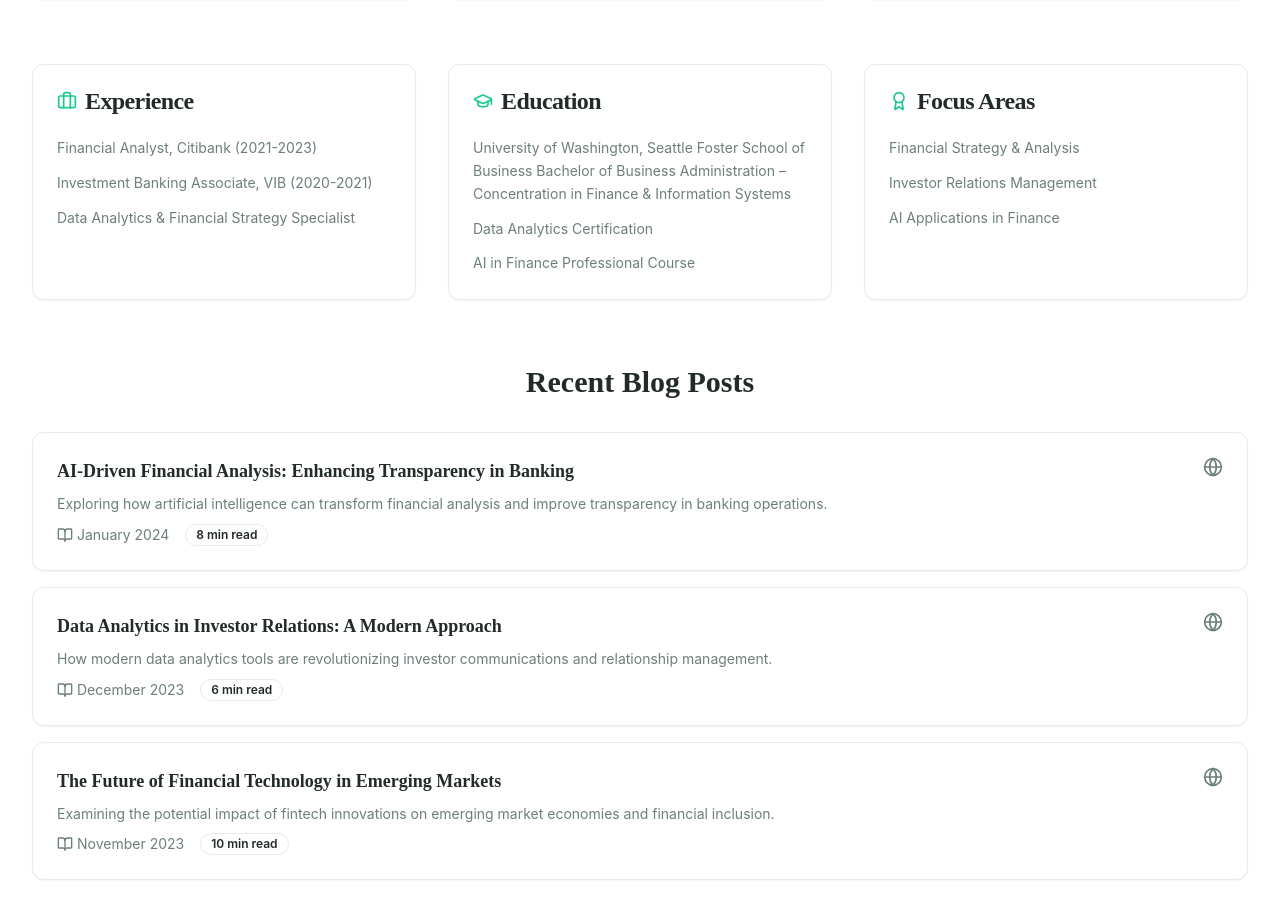
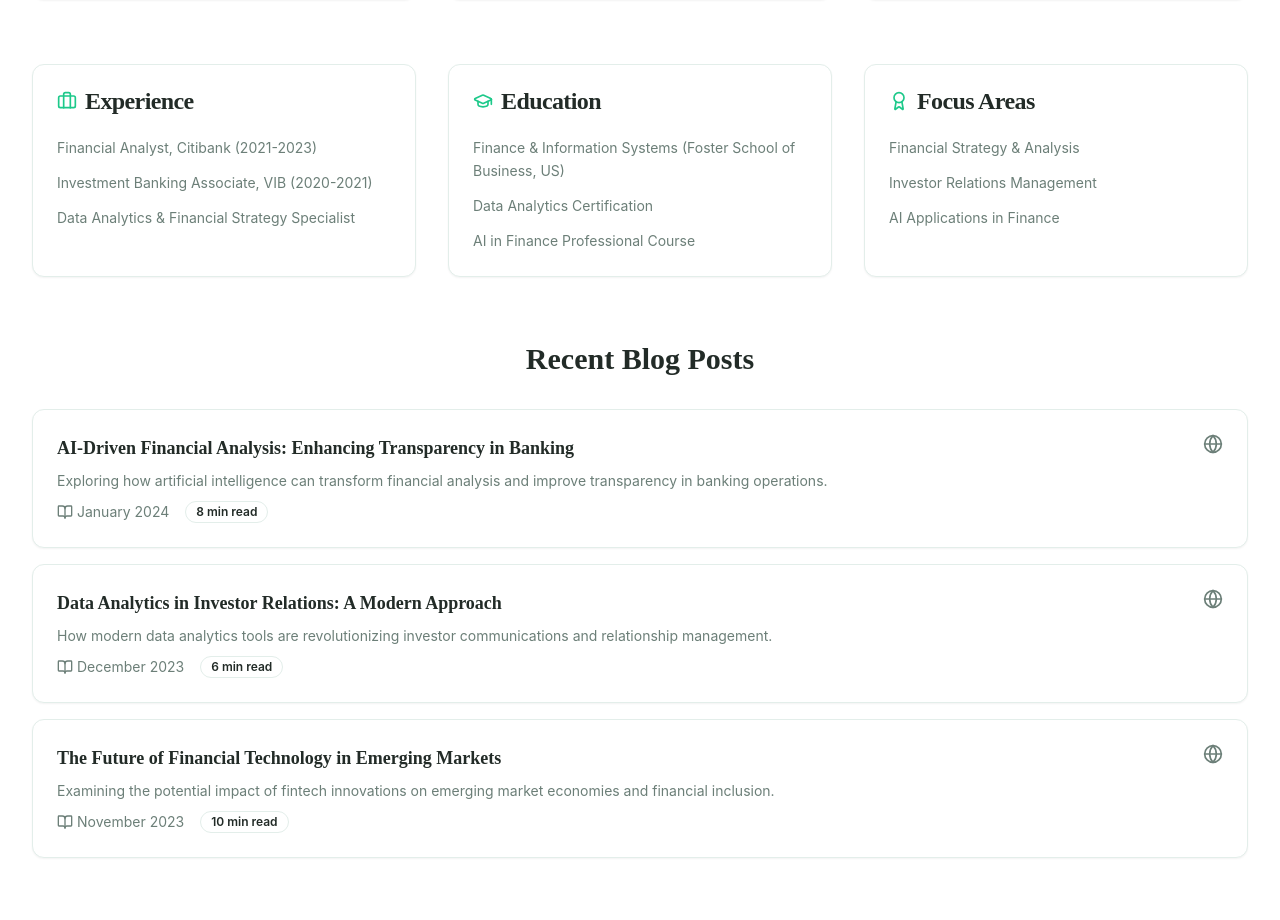
Before and after one commit to ddn061999/ai-sustainable-blog, a React (Vite) app: page /about in a window 1280 px wide. Shown: the part 1241-2161 px from the top of the page. Built offline with nearby package versions, Linux system fonts and the light colour scheme.

Commit message:
Update education details
Updated education section with Finance & Information Systems from Foster School of Business, US.

```diff
--- a/src/pages/About.tsx
+++ b/src/pages/About.tsx
@@ -31,7 +31,7 @@ const About = () => {
       icon: GraduationCap,
       title: 'Education',
       items: [
-        'University of Washington, Seattle Foster School of Business Bachelor of Business Administration – Concentration in Finance & Information Systems',
+        'Finance & Information Systems (Foster School of Business, US)',
         'Data Analytics Certification',
         'AI in Finance Professional Course',
       ],
```
